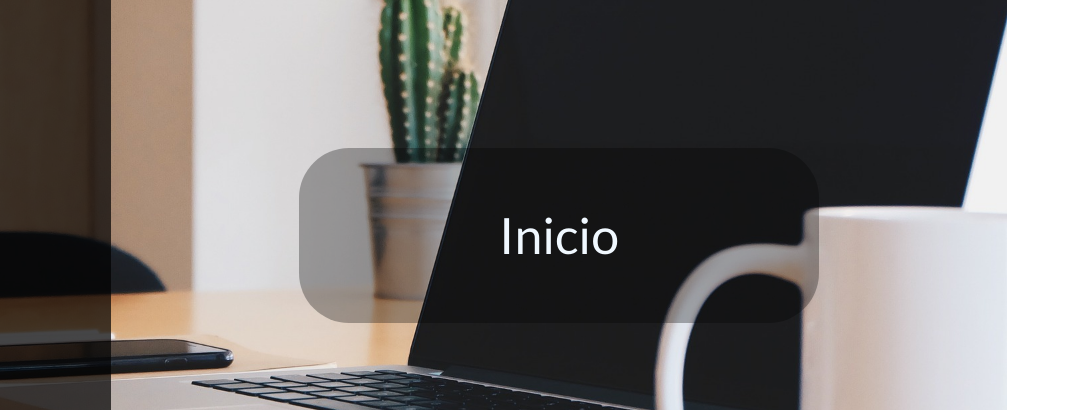
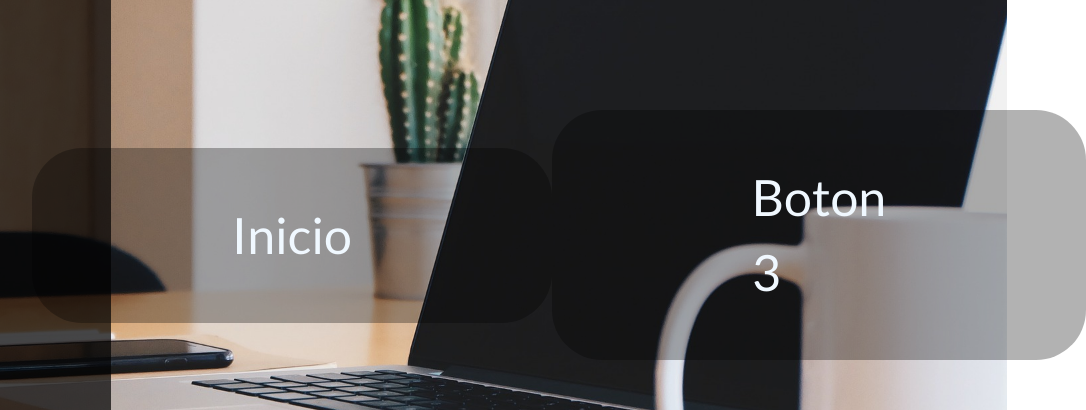
Before and after one commit to carlosvegabarrera/demo, a plain HTML site: page index.html in a window 1280 px wide. Shown: the part 165-575 px from the top of the page, 273-1359 px from the left, 1086 px wide, since content can reach past the window. Drawn offline with Linux system fonts and the light colour scheme; a web font is replaced by a local one.

Commit message:
Prueba de boton 3

```diff
--- a/index.html
+++ b/index.html
@@ -21,6 +21,7 @@
       </div>
       <div class="bienvenidaDummy">
         <a class="btnInicial" href="#">Inicio</a>
+	<a class="btnInicial" href="#">Boton 3</a>
       </div>
     </div>
   </div>
```
